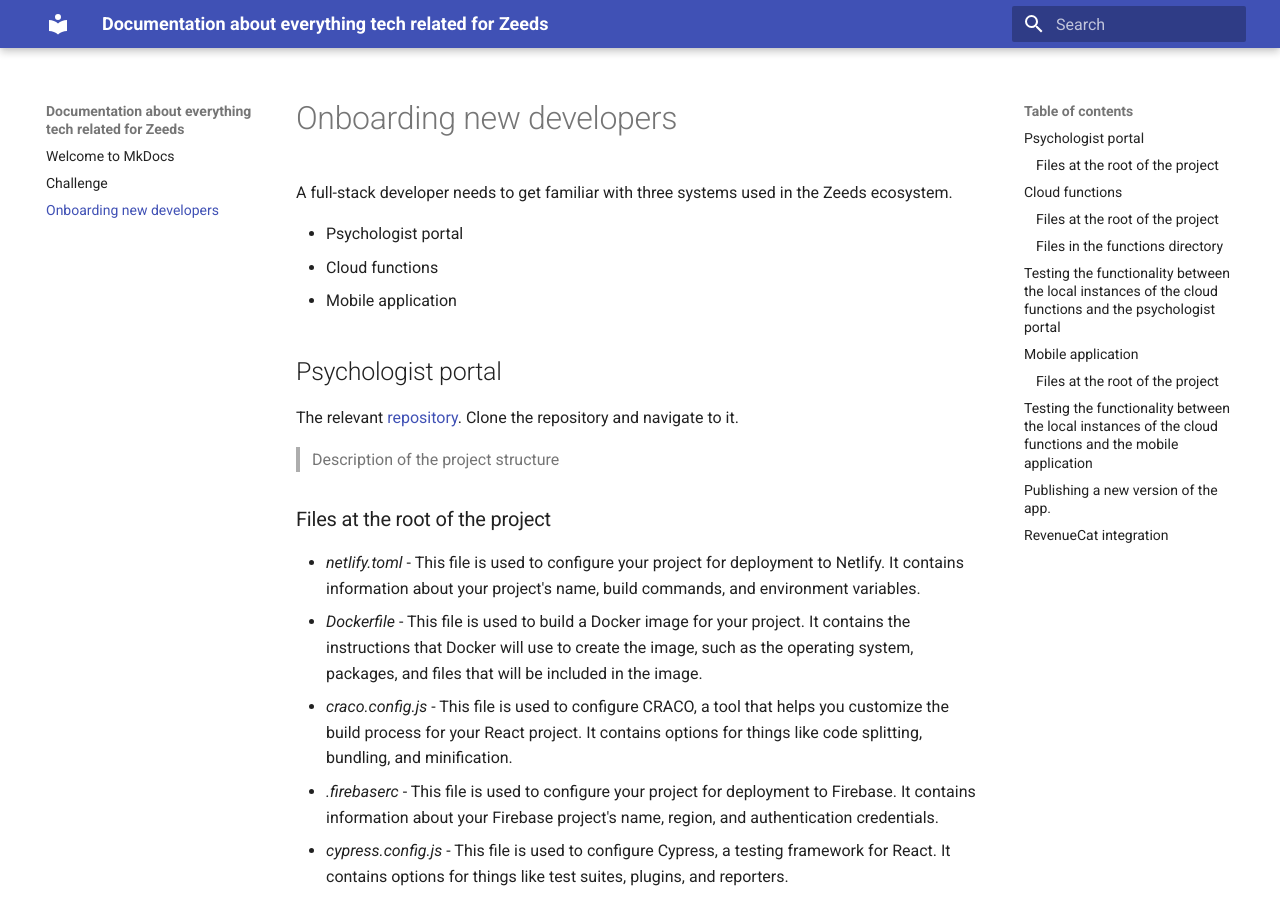
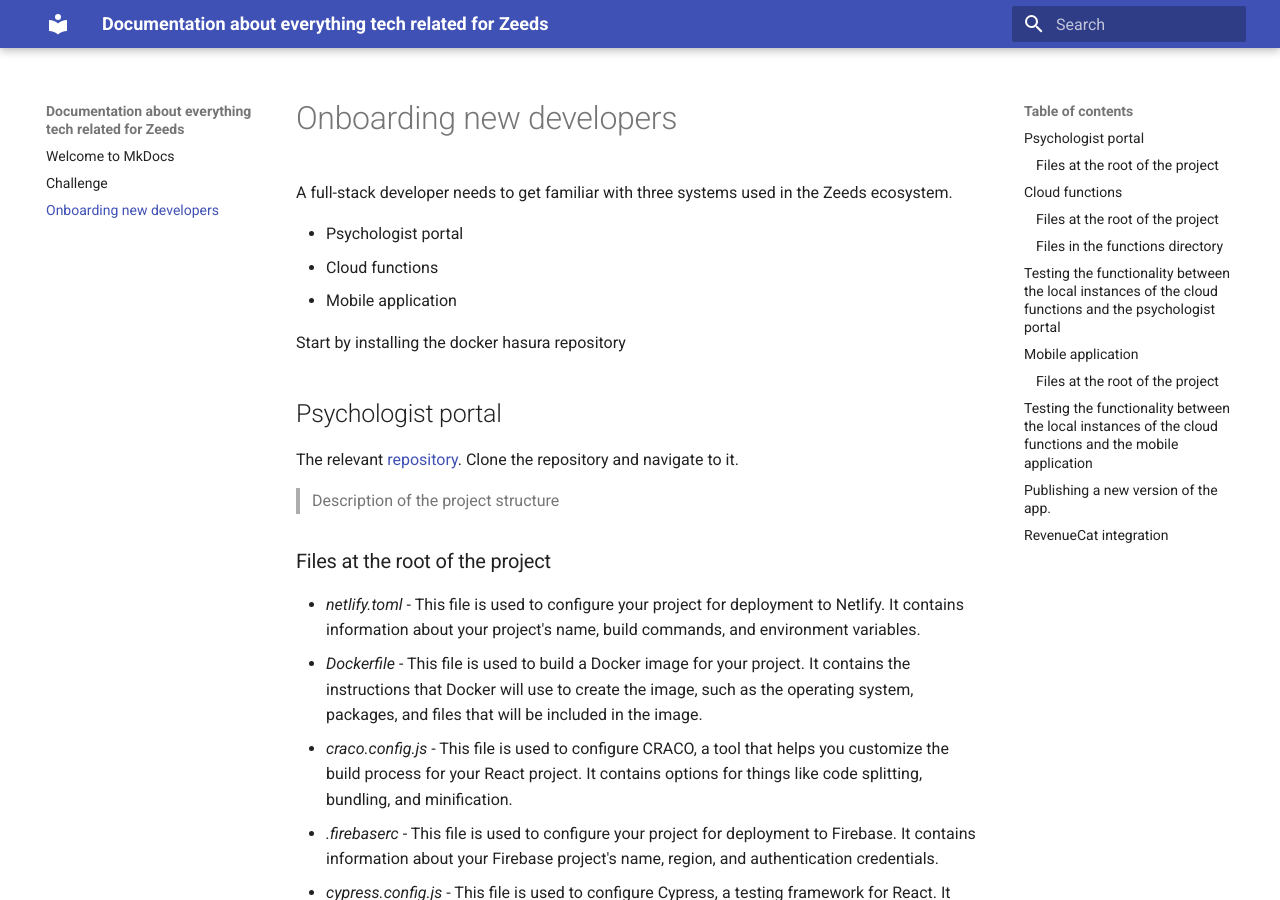
Before and after one commit to ZeedsApp/zeedsapp.github.io, an MkDocs documentation site: the page built from docs/onboarding.md, in a window 1280 px wide and 900 px high. Built offline with MkDocs 1.6.1 and Material for MkDocs 9.7.7, drawn with Linux system fonts in a browser that asks for light colours.

Commit message:
Update onboarding.md

```diff
--- a/docs/onboarding.md
+++ b/docs/onboarding.md
@@ -1,3 +1,5 @@
+
+
 # Onboarding new developers
 
 A full-stack developer needs to get familiar with three systems used in the Zeeds ecosystem.
@@ -5,6 +7,8 @@ A full-stack developer needs to get familiar with three systems used in the Zeed
 - Psychologist portal
 - Cloud functions
 - Mobile application
+
+  Start by installing the docker hasura repository
 
 
 
```
